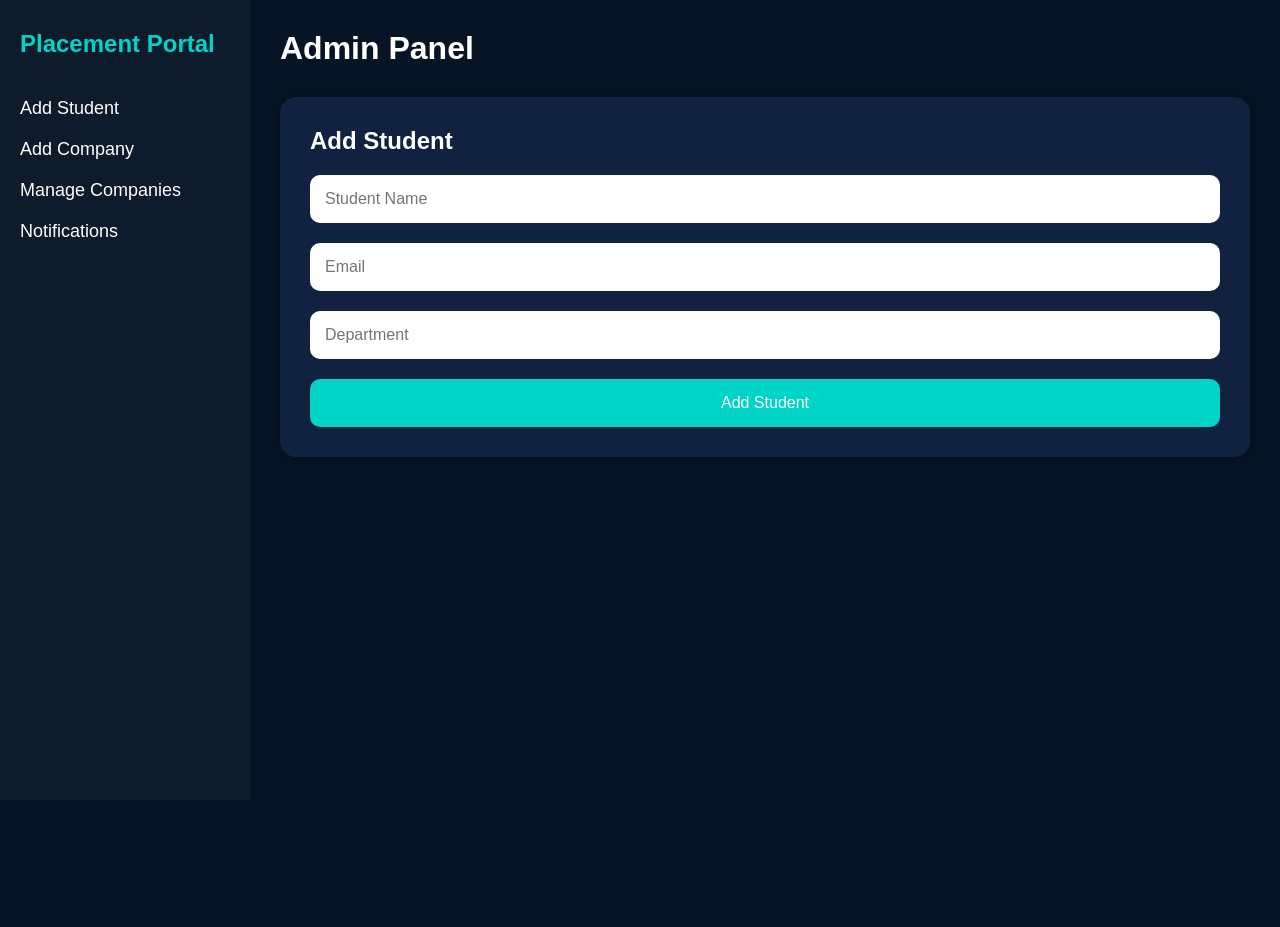
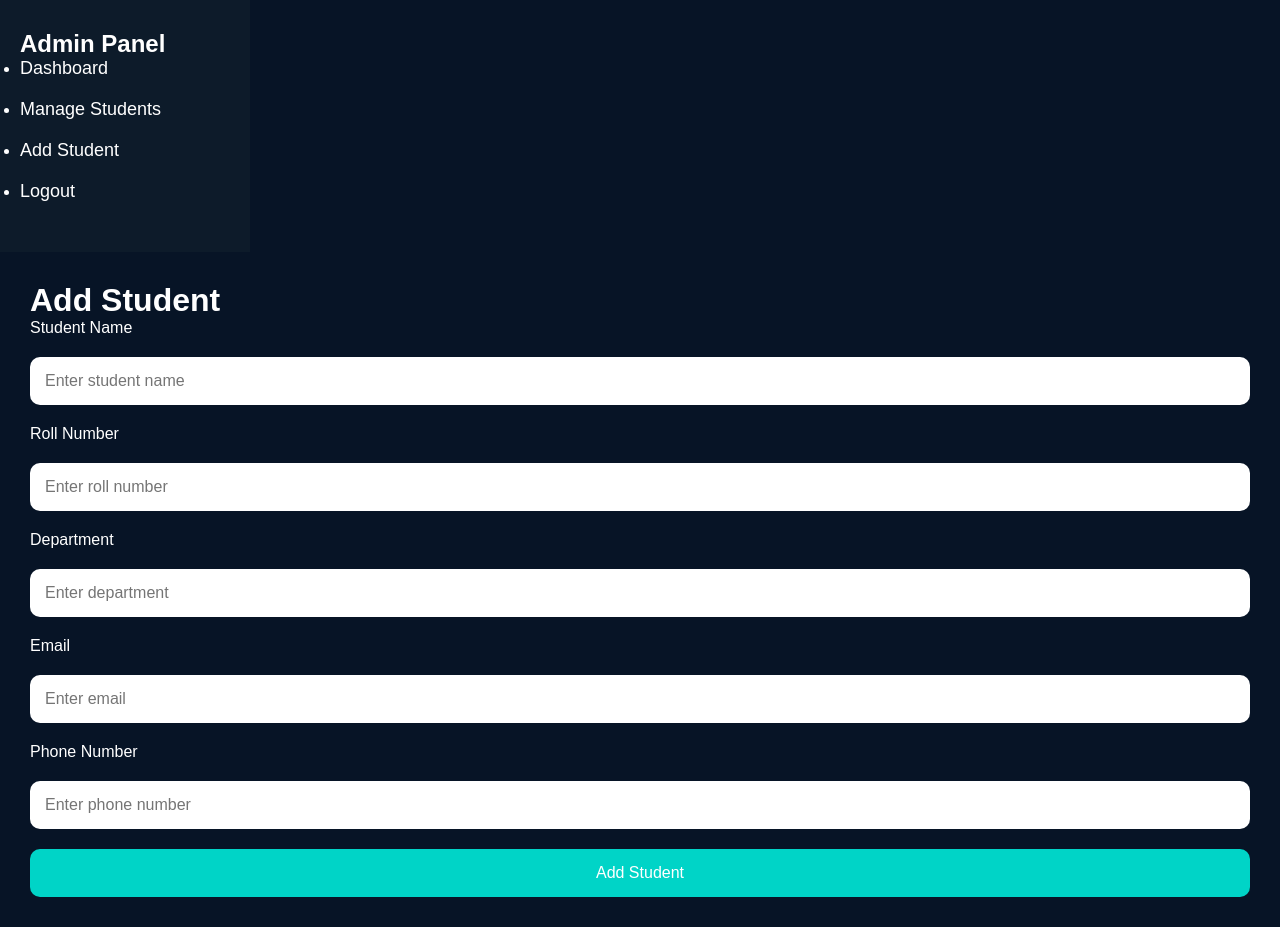
Before and after one commit to vigneshveereshwaran/placement-platform, a Flask app: page /add-student in a window 1280 px wide. Before the commit the page ends 457 px from the top, so only its background shows below. Run offline with Flask 3, Linux system fonts and the light colour scheme.

Commit message:
made changes

```diff
--- a/placement-portal/templates/admin/add_student.html
+++ b/placement-portal/templates/admin/add_student.html
@@ -1,25 +1,62 @@
-{% extends 'base.html' %}
+<!DOCTYPE html>
+<html lang="en">
+<head>
+    <meta charset="UTF-8">
+    <meta name="viewport" content="width=device-width, initial-scale=1.0">
+    <title>Add Student</title>
 
-{% block title %}Add Student{% endblock %}
+    <link rel="stylesheet" href="{{ url_for('static', filename='css/style.css') }}">
 
-{% block content %}
+</head>
+<body>
 
-<div class="card">
+    <!-- Sidebar -->
 
-    <h2>Add Student</h2>
+    <div class="sidebar">
 
-    <form>
+        <h2>Admin Panel</h2>
 
-        <input type="text" placeholder="Student Name">
+        <ul>
+            <li><a href="/">Dashboard</a></li>
+            <li><a href="/manage-students">Manage Students</a></li>
+            <li><a href="/add-student">Add Student</a></li>
+            <li><a href="#">Logout</a></li>
+        </ul>
 
-        <input type="email" placeholder="Email">
+    </div>
 
-        <input type="text" placeholder="Department">
+    <!-- Main Content -->
 
-        <button type="submit">Add Student</button>
+    <div class="main-content">
 
-    </form>
+        <div class="container">
 
-</div>
+            <h1>Add Student</h1>
 
-{% endblock %}
+            <form>
+
+                <label>Student Name</label>
+                <input type="text" placeholder="Enter student name">
+
+                <label>Roll Number</label>
+                <input type="text" placeholder="Enter roll number">
+
+                <label>Department</label>
+                <input type="text" placeholder="Enter department">
+
+                <label>Email</label>
+                <input type="email" placeholder="Enter email">
+
+                <label>Phone Number</label>
+                <input type="tel" placeholder="Enter phone number">
+
+                <button type="submit">Add Student</button>
+
+            </form>
+
+        </div>
+
+    </div>
+
+</body>
+</html>
```
